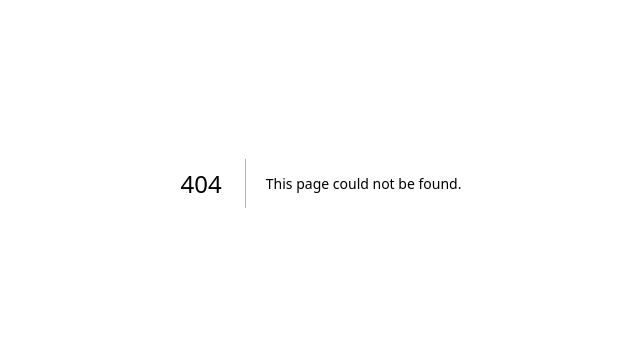
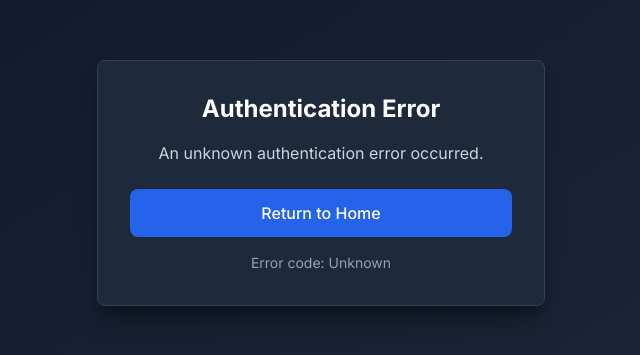
Before and after one commit to getzero11/healthcare-research-agent, a Next.js app: page /auth/error in a window 1280 px wide. Before the commit this address had no page. Shown: the part 217-572 px from the top of the page, without its empty margins (319-959 px from the left). Built offline with nearby package versions, Linux system fonts and the light colour scheme.

Commit message:
Apply dark theme with slate color scheme and fix authentication issues

```diff
--- a/app/api/auth/[...nextauth]/route.ts
+++ b/app/api/auth/[...nextauth]/route.ts
@@ -1,7 +1,7 @@
 import NextAuth from 'next-auth'
 import GoogleProvider from 'next-auth/providers/google'
 
-const handler = NextAuth({
+export const authOptions = {
   providers: [
     GoogleProvider({
       clientId: process.env.GOOGLE_CLIENT_ID!,
@@ -23,8 +23,14 @@ const handler = NextAuth({
     },
   },
   session: {
-    strategy: 'jwt',
+    strategy: 'jwt' as const,
   },
-})
+  pages: {
+    error: '/auth/error',
+  },
+  debug: process.env.NODE_ENV === 'development',
+}
+
+const handler = NextAuth(authOptions)
 
 export { handler as GET, handler as POST }
--- a/app/api/generate-report/route.ts
+++ b/app/api/generate-report/route.ts
@@ -1,21 +1,32 @@
 import { NextRequest, NextResponse } from 'next/server'
 import { getServerSession } from 'next-auth/next'
+import { authOptions } from '../auth/[...nextauth]/route'
 import { prisma } from '@/lib/prisma'
 import axios from 'axios'
 
 export async function POST(request: NextRequest) {
   try {
-    const session = await getServerSession()
+    console.log('=== Generate Report API Called ===');
+
+    const session = await getServerSession(authOptions)
+    console.log('Session retrieved:', JSON.stringify(session, null, 2));
 
     if (!session?.user?.email) {
+      console.log('❌ No session or email found');
       return NextResponse.json({ error: 'Unauthorized' }, { status: 401 })
     }
 
+    console.log('✅ User authenticated:', session.user.email);
+
     const { keyword } = await request.json()
+    console.log('Keyword received:', keyword);
 
     if (!keyword || typeof keyword !== 'string') {
+      console.log('❌ Invalid keyword');
       return NextResponse.json({ error: 'Invalid keyword' }, { status: 400 })
     }
+
+    console.log('Creating report in database...');
 
     // Create report record in database
     const report = await prisma.report.create({
@@ -26,11 +37,15 @@ export async function POST(request: NextRequest) {
       },
     })
 
+    console.log('✅ Report created:', report.id);
+
     // Trigger n8n workflow via webhook
     const n8nWebhookUrl = process.env.N8N_WEBHOOK_URL
     if (!n8nWebhookUrl) {
       throw new Error('N8N webhook URL not configured')
     }
+
+    console.log('Triggering n8n webhook...');
 
     try {
       await axios.post(n8nWebhookUrl, {
@@ -44,14 +59,18 @@ export async function POST(request: NextRequest) {
         timeout: 10000, // 10 second timeout for webhook trigger
       })
 
+      console.log('✅ n8n webhook triggered successfully');
+
       // Update status to processing
       await prisma.report.update({
         where: { id: report.id },
         data: { status: 'processing' },
       })
 
+      console.log('✅ Report status updated to processing');
+
     } catch (webhookError) {
-      console.error('Failed to trigger n8n webhook:', webhookError)
+      console.error('❌ Failed to trigger n8n webhook:', webhookError)
 
       // Update report status to failed
       await prisma.report.update({
@@ -74,7 +93,7 @@ export async function POST(request: NextRequest) {
     })
 
   } catch (error) {
-    console.error('Error in generate-report:', error)
+    console.error('❌ Error in generate-report:', error)
     return NextResponse.json({
       error: 'Internal server error'
     }, { status: 500 })
--- a/app/api/report-status/[id]/route.ts
+++ b/app/api/report-status/[id]/route.ts
@@ -1,5 +1,6 @@
 import { NextRequest, NextResponse } from 'next/server'
 import { getServerSession } from 'next-auth/next'
+import { authOptions } from '../../auth/[...nextauth]/route'
 import { prisma } from '@/lib/prisma'
 
 export async function GET(
@@ -7,7 +8,7 @@ export async function GET(
   { params }: { params: { id: string } }
 ) {
   try {
-    const session = await getServerSession()
+    const session = await getServerSession(authOptions)
 
     if (!session?.user?.email) {
       return NextResponse.json({ error: 'Unauthorized' }, { status: 401 })
--- /dev/null
+++ b/app/auth/error/page.tsx
@@ -0,0 +1,36 @@
+'use client'
+
+import { useSearchParams } from 'next/navigation'
+import Link from 'next/link'
+
+export default function AuthError() {
+  const searchParams = useSearchParams()
+  const error = searchParams.get('error')
+
+  return (
+    <div className="min-h-screen bg-gradient-to-br from-slate-900 to-slate-800 flex items-center justify-center">
+      <div className="max-w-md w-full bg-slate-800 rounded-lg shadow-xl p-8 border border-slate-700">
+        <div className="text-center">
+          <h1 className="text-2xl font-bold text-white mb-4">Authentication Error</h1>
+          <p className="text-slate-300 mb-6">
+            {error === 'OAuthCallback' && 'There was an issue with the OAuth callback.'}
+            {error === 'Configuration' && 'There is a problem with the server configuration.'}
+            {error === 'AccessDenied' && 'Access was denied.'}
+            {!error && 'An unknown authentication error occurred.'}
+          </p>
+          <div className="space-y-4">
+            <Link
+              href="/"
+              className="block w-full bg-blue-600 text-white py-3 px-6 rounded-lg hover:bg-blue-700 transition-colors font-medium text-center"
+            >
+              Return to Home
+            </Link>
+            <p className="text-sm text-slate-400">
+              Error code: {error || 'Unknown'}
+            </p>
+          </div>
+        </div>
+      </div>
+    </div>
+  )
+}
--- a/app/globals.css
+++ b/app/globals.css
@@ -5,17 +5,9 @@
 @import url('https://fonts.googleapis.com/css2?family=Inter:wght@300;400;500;600;700&display=swap');
 
 :root {
-  --foreground-rgb: 0, 0, 0;
-  --background-start-rgb: 214, 219, 220;
-  --background-end-rgb: 255, 255, 255;
-}
-
-@media (prefers-color-scheme: dark) {
-  :root {
-    --foreground-rgb: 255, 255, 255;
-    --background-start-rgb: 0, 0, 0;
-    --background-end-rgb: 0, 0, 0;
-  }
+  --foreground-rgb: 255, 255, 255;
+  --background-start-rgb: 15, 23, 42;
+  --background-end-rgb: 30, 41, 59;
 }
 
 body {
@@ -50,3 +42,73 @@ body {
     opacity: .5;
   }
 }
+
+/* Dark theme overrides */
+.bg-gradient-to-br {
+  background: linear-gradient(to bottom right, #0f172a, #1e293b) !important;
+}
+
+.bg-white {
+  background-color: #1e293b !important;
+  border-color: #334155 !important;
+}
+
+.text-gray-900 {
+  color: #f1f5f9 !important;
+}
+
+.text-gray-700 {
+  color: #cbd5e1 !important;
+}
+
+.text-gray-600 {
+  color: #94a3b8 !important;
+}
+
+.text-gray-500 {
+  color: #64748b !important;
+}
+
+.text-gray-400 {
+  color: #475569 !important;
+}
+
+.border-gray-300 {
+  border-color: #475569 !important;
+}
+
+.border-gray-200 {
+  border-color: #334155 !important;
+}
+
+.border-gray-100 {
+  border-color: #334155 !important;
+}
+
+.bg-gray-50 {
+  background-color: #334155 !important;
+}
+
+.bg-red-50 {
+  background-color: #7f1d1d !important;
+}
+
+.border-red-200 {
+  border-color: #dc2626 !important;
+}
+
+.text-red-700 {
+  color: #fca5a5 !important;
+}
+
+.shadow-sm {
+  box-shadow: 0 1px 2px 0 rgba(0, 0, 0, 0.3);
+}
+
+.shadow-md {
+  box-shadow: 0 4px 6px -1px rgba(0, 0, 0, 0.3), 0 2px 4px -1px rgba(0, 0, 0, 0.2);
+}
+
+.shadow-xl {
+  box-shadow: 0 20px 25px -5px rgba(0, 0, 0, 0.3), 0 10px 10px -5px rgba(0, 0, 0, 0.2);
+}
--- a/app/page.tsx
+++ b/app/page.tsx
@@ -120,16 +120,16 @@ export default function Home() {
 
   if (status === 'loading') {
     return (
-      <div className="min-h-screen flex items-center justify-center">
-        <Loader2 className="h-8 w-8 animate-spin text-healthcare-blue" />
+      <div className="min-h-screen bg-gradient-to-br from-slate-900 to-slate-800 flex items-center justify-center">
+        <Loader2 className="h-8 w-8 animate-spin text-blue-400" />
       </div>
     )
   }
 
   return (
-    <div className="min-h-screen bg-gradient-to-br from-slate-50 to-blue-50">
+    <div className="min-h-screen bg-gradient-to-br from-slate-900 to-slate-800">
       {/* Header */}
-      <header className="bg-white shadow-sm border-b border-gray-200">
+      <header className="bg-slate-800 shadow-sm border-b border-slate-700">
         <div className="max-w-7xl mx-auto px-4 sm:px-6 lg:px-8">
           <div className="flex justify-between items-center h-16">
             <div className="flex items-center space-x-3">
@@ -137,20 +137,20 @@ export default function Home() {
                 <BarChart3 className="h-6 w-6 text-white" />
               </div>
               <div>
-                <h1 className="text-xl font-bold text-gray-900">iHealthcareAnalyst</h1>
-                <p className="text-sm text-gray-500">Market Research Agent</p>
+                <h1 className="text-xl font-bold text-white">iHealthcareAnalyst</h1>
+                <p className="text-sm text-slate-400">Market Research Agent</p>
               </div>
             </div>
 
             <div className="flex items-center space-x-4">
               {session ? (
                 <div className="flex items-center space-x-3">
-                  <span className="text-sm text-gray-700">
+                  <span className="text-sm text-slate-300">
                     Welcome, {session.user?.name || session.user?.email}
                   </span>
                   <button
                     onClick={() => signOut()}
-                    className="flex items-center space-x-2 px-3 py-2 text-sm text-gray-700 hover:text-gray-900 transition-colors"
+                    className="flex items-center space-x-2 px-3 py-2 text-sm text-slate-300 hover:text-white transition-colors"
                   >
                     <LogOut className="h-4 w-4" />
                     <span>Sign Out</span>
@@ -159,7 +159,7 @@ export default function Home() {
               ) : (
                 <button
                   onClick={() => signIn('google')}
-                  className="flex items-center space-x-2 bg-healthcare-blue text-white px-4 py-2 rounded-lg hover:bg-blue-600 transition-colors"
+                  className="flex items-center space-x-2 bg-blue-600 text-white px-4 py-2 rounded-lg hover:bg-blue-700 transition-colors"
                 >
                   <LogIn className="h-4 w-4" />
                   <span>Sign In</span>
@@ -173,25 +173,25 @@ export default function Home() {
       <main className="max-w-7xl mx-auto px-4 sm:px-6 lg:px-8 py-12">
         {/* Hero Section */}
         <div className="text-center mb-12">
-          <h2 className="text-4xl font-bold text-gray-900 mb-4">
+          <h2 className="text-4xl font-bold text-white mb-4">
             AI-Powered Healthcare Market Research
           </h2>
-          <p className="text-xl text-gray-600 max-w-3xl mx-auto mb-8">
+          <p className="text-xl text-slate-300 max-w-3xl mx-auto mb-8">
             Generate comprehensive market research reports with intelligent insights,
             market sizing, competitive analysis, and forecasts for any healthcare sector.
           </p>
 
-          <div className="flex justify-center space-x-8 text-sm text-gray-500 mb-8">
+          <div className="flex justify-center space-x-8 text-sm text-slate-400 mb-8">
             <div className="flex items-center space-x-2">
-              <TrendingUp className="h-5 w-5 text-healthcare-teal" />
+              <TrendingUp className="h-5 w-5 text-blue-400" />
               <span>Market Forecasts</span>
             </div>
             <div className="flex items-center space-x-2">
-              <Users className="h-5 w-5 text-healthcare-green" />
+              <Users className="h-5 w-5 text-green-400" />
               <span>Competitive Analysis</span>
             </div>
             <div className="flex items-center space-x-2">
-              <BarChart3 className="h-5 w-5 text-healthcare-blue" />
+              <BarChart3 className="h-5 w-5 text-blue-400" />
               <span>Visual Infographics</span>
             </div>
           </div>
@@ -199,9 +199,9 @@ export default function Home() {
 
         {/* Main Input Section */}
         <div className="max-w-2xl mx-auto mb-12">
-          <div className="bg-white rounded-2xl shadow-xl p-8 border border-gray-100">
+          <div className="bg-slate-800 rounded-2xl shadow-xl p-8 border border-slate-700">
             <div className="mb-6">
-              <label htmlFor="keyword" className="block text-sm font-medium text-gray-700 mb-2">
+              <label htmlFor="keyword" className="block text-sm font-medium text-slate-300 mb-2">
                 Healthcare Market Keyword
               </label>
               <div className="relative">
@@ -211,20 +211,20 @@ export default function Home() {
                   value={keyword}
                   onChange={(e) => setKeyword(e.target.value)}
                   placeholder="e.g., Alzheimer's Disease Diagnostics, Robotic Surgery, Digital Therapeutics"
-                  className="w-full px-4 py-3 pl-12 border border-gray-300 rounded-lg focus:ring-2 focus:ring-healthcare-blue focus:border-transparent outline-none transition-all"
+                  className="w-full px-4 py-3 pl-12 bg-slate-700 border border-slate-600 rounded-lg focus:ring-2 focus:ring-blue-500 focus:border-transparent outline-none transition-all text-white placeholder-slate-400"
                   onKeyPress={(e) => e.key === 'Enter' && !isGenerating && handleGenerateReport()}
                   disabled={isGenerating || !session}
                 />
-                <Search className="absolute left-4 top-3.5 h-5 w-5 text-gray-400" />
+                <Search className="absolute left-4 top-3.5 h-5 w-5 text-slate-400" />
               </div>
             </div>
 
             {!session ? (
               <div className="text-center py-4">
-                <p className="text-gray-600 mb-4">Please sign in to generate reports</p>
+                <p className="text-slate-300 mb-4">Please sign in to generate reports</p>
                 <button
                   onClick={() => signIn('google')}
-                  className="bg-healthcare-blue text-white px-6 py-3 rounded-lg hover:bg-blue-600 transition-colors font-medium"
+                  className="bg-blue-600 text-white px-6 py-3 rounded-lg hover:bg-blue-700 transition-colors font-medium"
                 >
                   Sign In with Google
                 </button>
@@ -233,7 +233,7 @@ export default function Home() {
               <button
                 onClick={handleGenerateReport}
                 disabled={!keyword.trim() || isGenerating}
-                className="w-full bg-healthcare-blue text-white py-3 px-6 rounded-lg font-medium hover:bg-blue-600 disabled:opacity-50 disabled:cursor-not-allowed transition-all flex items-center justify-center space-x-2"
+                className="w-full bg-blue-600 text-white py-3 px-6 rounded-lg font-medium hover:bg-blue-700 disabled:opacity-50 disabled:cursor-not-allowed transition-all flex items-center justify-center space-x-2"
               >
                 {isGenerating ? (
                   <>
@@ -254,36 +254,36 @@ export default function Home() {
         {/* Current Report Status */}
         {currentReport && (
           <div className="max-w-2xl mx-auto mb-8">
-            <div className="bg-white rounded-lg shadow-md p-6 border border-gray-200">
+            <div className="bg-slate-800 rounded-lg shadow-md p-6 border border-slate-700">
               <div className="flex items-center justify-between mb-4">
-                <h3 className="text-lg font-semibold text-gray-900">
+                <h3 className="text-lg font-semibold text-white">
                   Current Report: {currentReport.keyword}
                 </h3>
                 <div className="flex items-center space-x-2">
                   {currentReport.status === 'processing' && (
                     <>
-                      <Loader2 className="h-5 w-5 animate-spin text-healthcare-blue" />
-                      <span className="text-sm text-healthcare-blue">Processing...</span>
+                      <Loader2 className="h-5 w-5 animate-spin text-blue-400" />
+                      <span className="text-sm text-blue-400">Processing...</span>
                     </>
                   )}
                   {currentReport.status === 'completed' && (
                     <>
-                      <CheckCircle className="h-5 w-5 text-green-500" />
-                      <span className="text-sm text-green-600">Completed</span>
+                      <CheckCircle className="h-5 w-5 text-green-400" />
+                      <span className="text-sm text-green-400">Completed</span>
                     </>
                   )}
                   {currentReport.status === 'failed' && (
                     <>
-                      <AlertCircle className="h-5 w-5 text-red-500" />
-                      <span className="text-sm text-red-600">Failed</span>
+                      <AlertCircle className="h-5 w-5 text-red-400" />
+                      <span className="text-sm text-red-400">Failed</span>
                     </>
                   )}
                 </div>
               </div>
 
               {currentReport.status === 'processing' && (
-                <div className="w-full bg-gray-200 rounded-full h-2 mb-4">
-                  <div className="bg-healthcare-blue h-2 rounded-full pulse-animation" style={{width: '60%'}}></div>
+                <div className="w-full bg-slate-700 rounded-full h-2 mb-4">
+                  <div className="bg-blue-600 h-2 rounded-full pulse-animation" style={{width: '60%'}}></div>
                 </div>
               )}
 
@@ -311,8 +311,8 @@ export default function Home() {
               )}
 
               {currentReport.status === 'failed' && currentReport.error && (
-                <div className="bg-red-50 border border-red-200 rounded-lg p-4">
-                  <p className="text-sm text-red-700">{currentReport.error}</p>
+                <div className="bg-red-900 border border-red-700 rounded-lg p-4">
+                  <p className="text-sm text-red-300">{currentReport.error}</p>
                 </div>
               )}
             </div>
@@ -322,16 +322,16 @@ export default function Home() {
         {/* Recent Reports */}
         {reports.length > 0 && (
           <div className="max-w-4xl mx-auto">
-            <h3 className="text-2xl font-bold text-gray-900 mb-6">Recent Reports</h3>
+            <h3 className="text-2xl font-bold text-white mb-6">Recent Reports</h3>
             <div className="grid gap-4">
               {reports.slice(0, 5).map((report) => (
-                <div key={report.id} className="bg-white rounded-lg shadow-md p-6 border border-gray-200">
+                <div key={report.id} className="bg-slate-800 rounded-lg shadow-md p-6 border border-slate-700">
                   <div className="flex items-center justify-between">
                     <div>
-                      <h4 className="text-lg font-semibold text-gray-900 mb-1">
+                      <h4 className="text-lg font-semibold text-white mb-1">
                         {report.keyword}
                       </h4>
-                      <p className="text-sm text-gray-500">
+                      <p className="text-sm text-slate-400">
                         {new Date(report.createdAt).toLocaleDateString()} at{' '}
                         {new Date(report.createdAt).toLocaleTimeString()}
                       </p>
@@ -341,20 +341,20 @@ export default function Home() {
                       <div className="flex items-center space-x-2">
                         {report.status === 'processing' && (
                           <>
-                            <Loader2 className="h-4 w-4 animate-spin text-healthcare-blue" />
-                            <span className="text-sm text-healthcare-blue">Processing</span>
+                            <Loader2 className="h-4 w-4 animate-spin text-blue-400" />
+                            <span className="text-sm text-blue-400">Processing</span>
                           </>
                         )}
                         {report.status === 'completed' && (
                           <>
-                            <CheckCircle className="h-4 w-4 text-green-500" />
-                            <span className="text-sm text-green-600">Completed</span>
+                            <CheckCircle className="h-4 w-4 text-green-400" />
+                            <span className="text-sm text-green-400">Completed</span>
                           </>
                         )}
                         {report.status === 'failed' && (
                           <>
-                            <AlertCircle className="h-4 w-4 text-red-500" />
-                            <span className="text-sm text-red-600">Failed</span>
+                            <AlertCircle className="h-4 w-4 text-red-400" />
+                            <span className="text-sm text-red-400">Failed</span>
                           </>
                         )}
                       </div>
@@ -362,7 +362,7 @@ export default function Home() {
                       {report.status === 'completed' && report.pdfUrl && (
                         <button
                           onClick={() => handleDownload(report.pdfUrl!, report.keyword)}
-                          className="flex items-center space-x-2 bg-healthcare-blue text-white px-3 py-2 rounded-lg hover:bg-blue-600 transition-colors text-sm"
+                          className="flex items-center space-x-2 bg-blue-600 text-white px-3 py-2 rounded-lg hover:bg-blue-700 transition-colors text-sm"
                         >
                           <Download className="h-4 w-4" />
                           <span>Download</span>
@@ -378,7 +378,7 @@ export default function Home() {
       </main>
 
       {/* Footer */}
-      <footer className="bg-gray-900 text-white py-12 mt-20">
+      <footer className="bg-slate-900 text-white py-12 mt-20">
         <div className="max-w-7xl mx-auto px-4 sm:px-6 lg:px-8">
           <div className="text-center">
             <div className="flex items-center justify-center space-x-3 mb-4">
@@ -387,12 +387,25 @@ export default function Home() {
               </div>
               <h3 className="text-xl font-bold">iHealthcareAnalyst</h3>
             </div>
-            <p className="text-gray-400 mb-4">
+            <p className="text-slate-400 mb-4">
               "Be part of a culture of data science, extending the impact of your insights."
             </p>
-            <p className="text-sm text-gray-500">
+            <p className="text-sm text-slate-500 mb-2">
               Powered by AI • Market Research • Healthcare Analytics
             </p>
+            <div className="border-t border-slate-700 pt-4 mt-4">
+              <p className="text-sm text-slate-400">
+                © 2026 iHealthcareAnalyst, Inc. | All Rights Reserved. |
+                <a
+                  href="https://www.ihealthcareanalyst.com"
+                  target="_blank"
+                  rel="noopener noreferrer"
+                  className="text-blue-400 hover:text-blue-300 ml-1"
+                >
+                  www.ihealthcareanalyst.com
+                </a>
+              </p>
+            </div>
           </div>
         </div>
       </footer>
```
